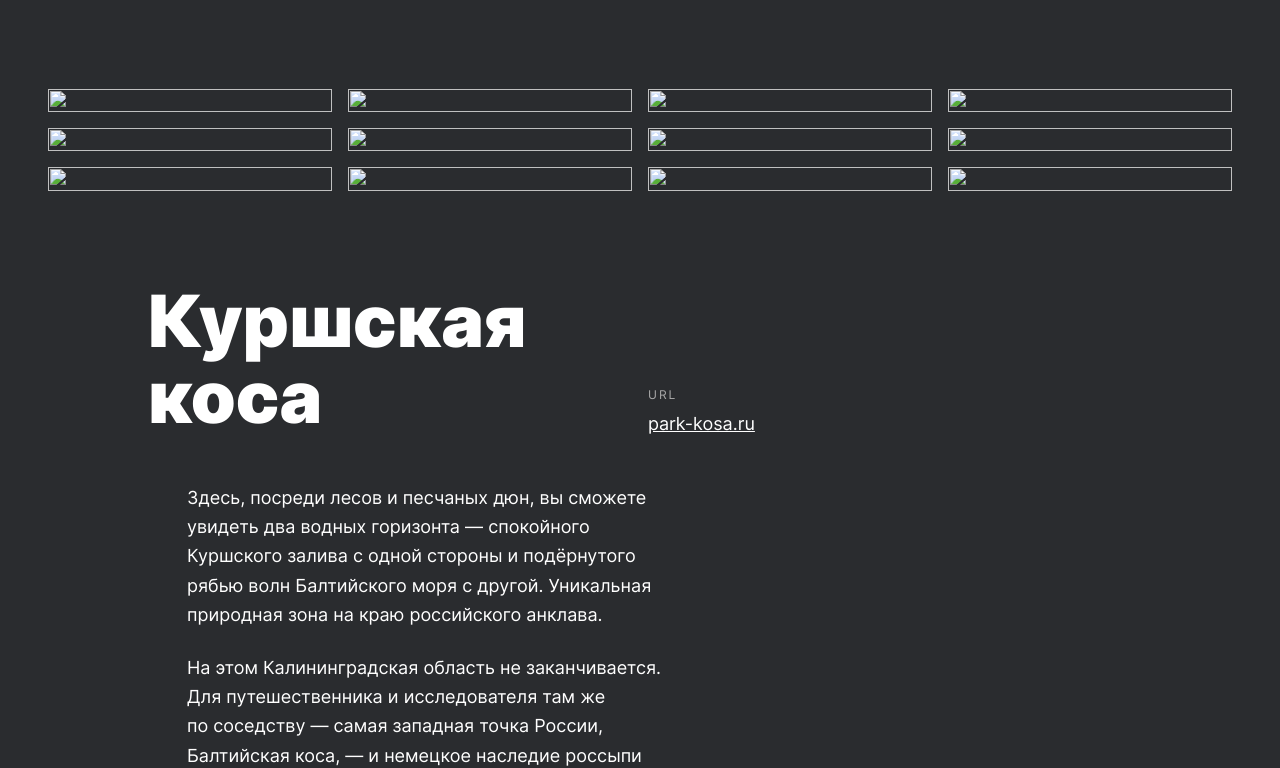
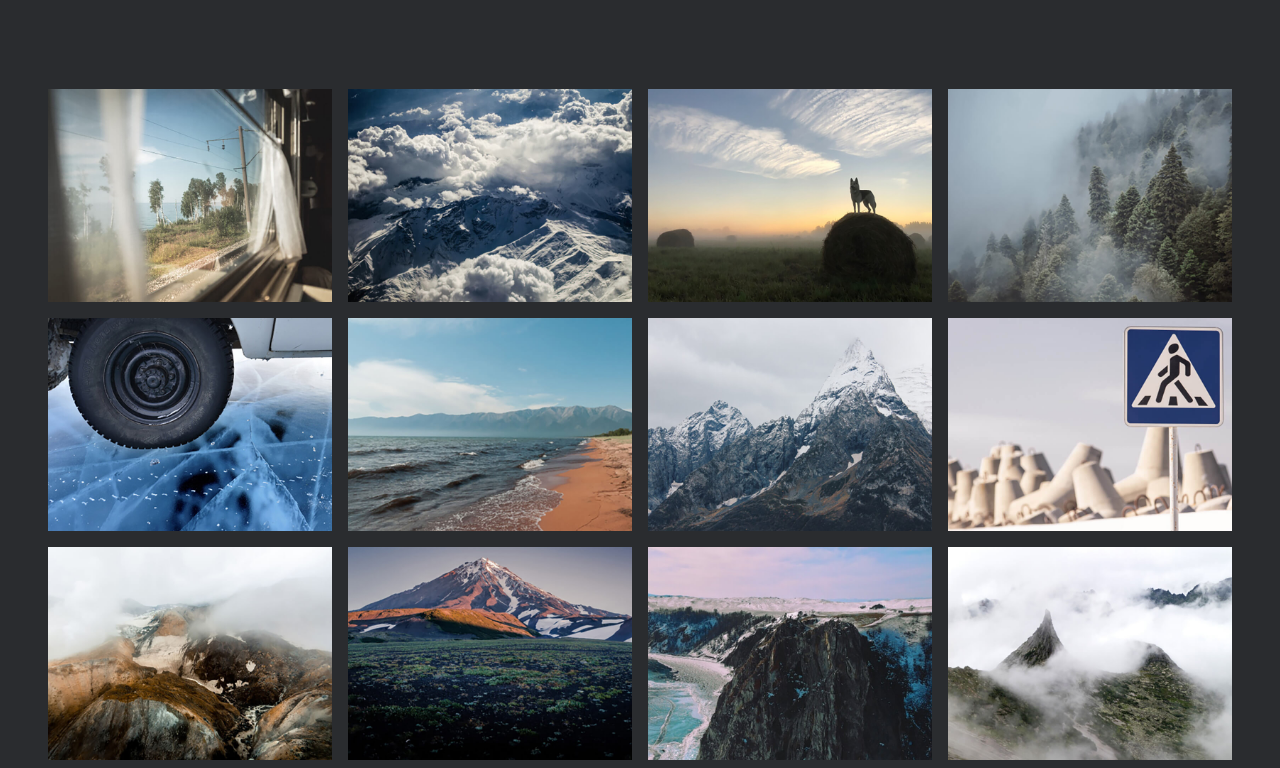
Before and after one commit to Floqqqq/russian-travel, a plain HTML site: page index.html in a window 1280 px wide. Shown: the part 1666-2434 px from the top of the page. Drawn offline with Linux system fonts and the light colour scheme; the site is published under a folder, as on GitHub Pages, so addresses that start at the root find nothing.

Commit message:
Сдача проектной работы

```diff
--- a/index.html
+++ b/index.html
@@ -8,7 +8,7 @@
     />
     <meta http-equiv="X-UA-Compatible" content="IE=edge" />
     <meta name="viewport" content="width=device-width, initial-scale=1.0" />
-    <link rel="stylesheet" href="./pages/index.css" />
+    <link rel="stylesheet" href="pages/index.css" />
 
     <title>russian-travel</title>
   </head>
@@ -58,62 +58,62 @@
         </section>
         <section class="photo-grid">
           <img
-            src="../images/photo-grid-train.jpg"
+            src="images/photo-grid-train.jpg"
             alt=""
             class="photo-grid__item"
           />
           <img
-            src="../images/photo-grid-atharva-tulsi.jpg"
+            src="images/photo-grid-atharva-tulsi.jpg"
             alt=""
             class="photo-grid__item"
           />
           <img
-            src="../images/photo-grid-tuman.jpg"
+            src="images/photo-grid-tuman.jpg"
             alt=""
             class="photo-grid__item"
           />
           <img
-            src="../images/photo-grid-sochi.jpg"
+            src="images/photo-grid-sochi.jpg"
             alt=""
             class="photo-grid__item"
           />
           <img
-            src="../images/photo-grid-arisa.jpg"
+            src="images/photo-grid-arisa.jpg"
             alt=""
             class="photo-grid__item"
           />
           <img
-            src="../images/photo-grid-baikal.jpg"
+            src="images/photo-grid-baikal.jpg"
             alt=""
             class="photo-grid__item"
           />
           <img
-            src="../images/photo-grid-elbrus.jpg"
+            src="images/photo-grid-elbrus.jpg"
             alt=""
             class="photo-grid__item"
           />
           <img
-            src="../images/photo-grid-kondratiev.jpg"
+            src="images/photo-grid-kondratiev.jpg"
             alt=""
             class="photo-grid__item"
           />
           <img
-            src="../images/photo-grid-kamchatka-1.jpg"
+            src="images/photo-grid-kamchatka-1.jpg"
             alt=""
             class="photo-grid__item"
           />
           <img
-            src="../images/photo-grid-kamchatka-2.jpg"
+            src="images/photo-grid-kamchatka-2.jpg"
             alt=""
             class="photo-grid__item"
           />
           <img
-            src="../images/photo-grid-baikal-2.jpg"
+            src="images/photo-grid-baikal-2.jpg"
             alt=""
             class="photo-grid__item"
           />
           <img
-            src="../images/photo-grid-ergaki.jpg"
+            src="images/photo-grid-ergaki.jpg"
             alt=""
             class="photo-grid__item"
           />
@@ -127,7 +127,7 @@
                 >park-kosa.ru</a
               >
             </div>
-            <img src="../images/place-kosa.jpg" alt="" class="place__image" />
+            <img src="images/place-kosa.jpg" alt="" class="place__image" />
             <div>
               <p class="place__paragraph">
                 Здесь, посреди лесов и песчаных дюн, вы сможете увидеть два
@@ -156,7 +156,7 @@
                 >National Geographic</a
               >
             </div>
-            <img src="../images/place-kolsky.jpg" alt="" class="place__image" />
+            <img src="images/place-kolsky.jpg" alt="" class="place__image" />
             <div>
               <p class="place__paragraph">
                 Почти весь полуостров находится за Полярным кругом. Саамская
@@ -185,7 +185,7 @@
                 >YouTube</a
               >
             </div>
-            <img src="../images/place-altai.jpg" alt="" class="place__image" />
+            <img src="images/place-altai.jpg" alt="" class="place__image" />
             <div>
               <p class="place__paragraph">
                 Алтай — одно из красивейших мест в России. В первую очередь
@@ -215,7 +215,7 @@
               >
             </div>
             <img
-              src="../images/place-winter-baikal.jpg"
+              src="images/place-winter-baikal.jpg"
               alt=""
               class="place__image"
             />
@@ -243,7 +243,7 @@
                 >http://vodlozero.ru/</a
               >
             </div>
-            <img src="/images/place-karelia.jpg" alt="" class="place__image" />
+            <img src="images/place-karelia.jpg" alt="" class="place__image" />
             <div>
               <p class="place__paragraph">
                 Сибирь заканчивается не на Урале, а в Карелии: образующая тайгу
```
